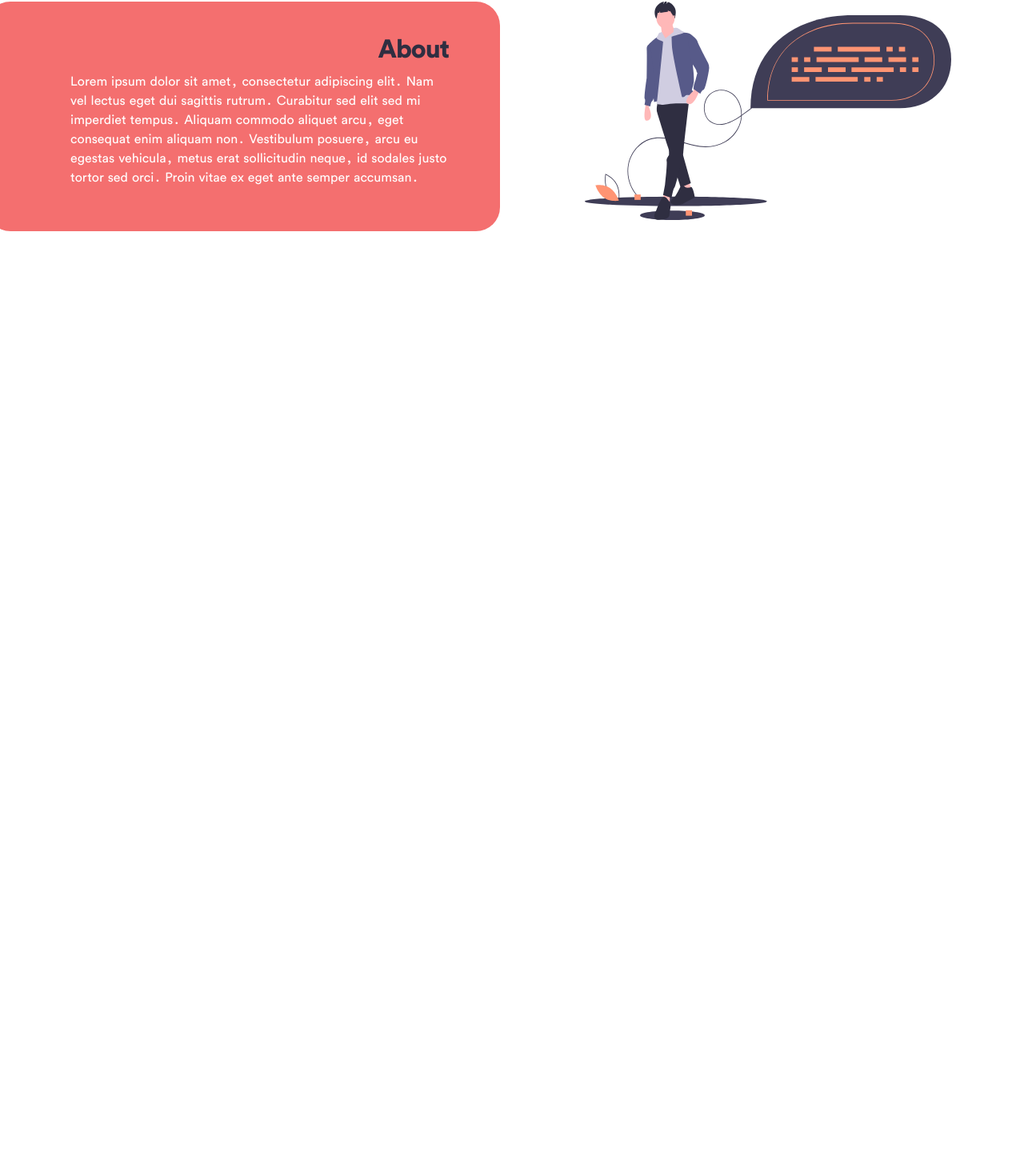
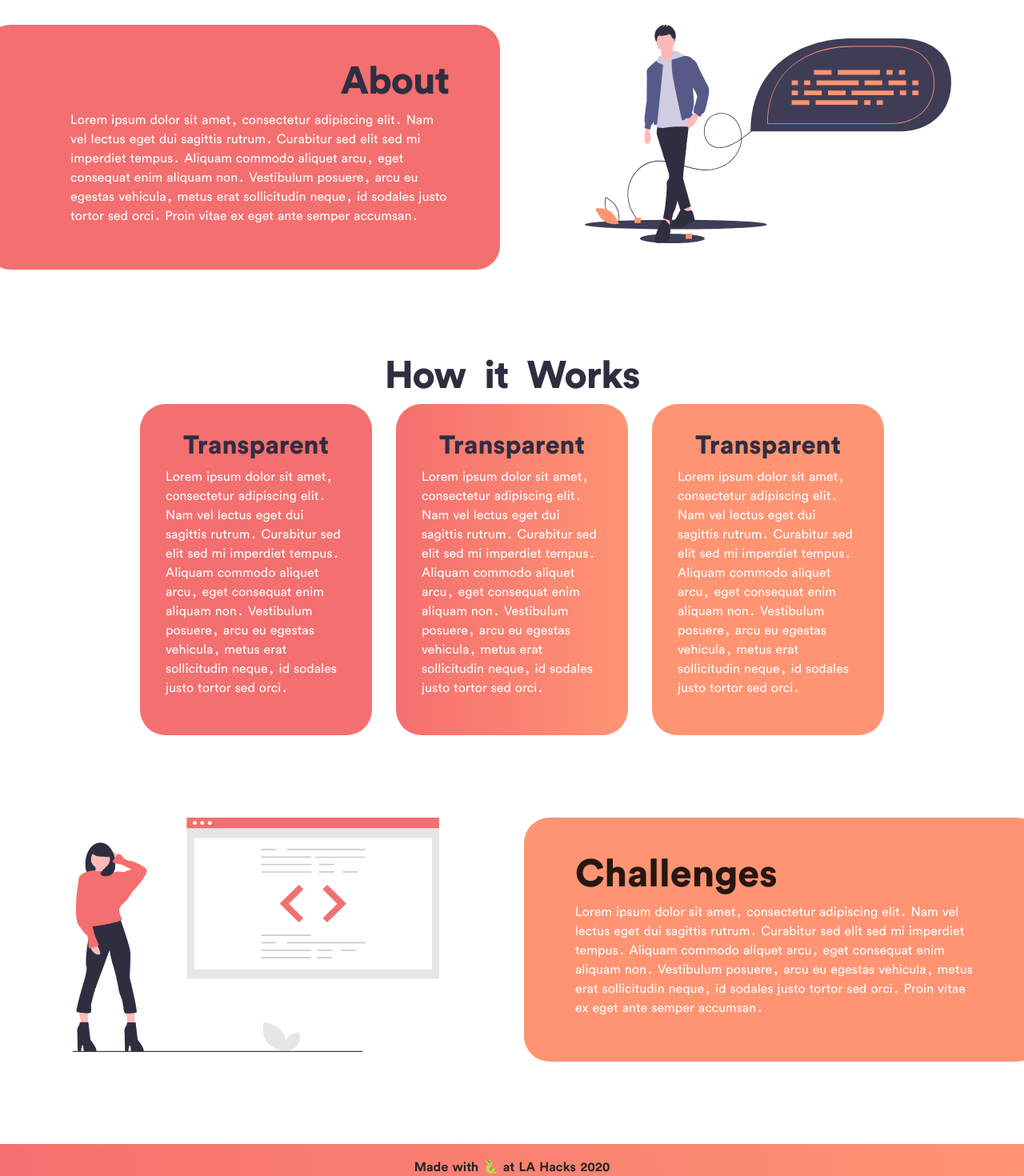
Before and after one commit to willshiao/CheaterBeater, a React (Create React App) app in the folder frontend/: page / in a window 1280 px wide. Shown: the part 325-1795 px from the top of the page at 80% size. Before the commit the page ends 800 px from the top, so only its background shows below. Built offline with nearby package versions, Linux system fonts and the light colour scheme.

Commit message:
Finish How, Challenges, and Footer

```diff
--- a/frontend/src/components/Landing/About/About.scss
+++ b/frontend/src/components/Landing/About/About.scss
@@ -13,6 +13,7 @@
   color: $dark-color;
   font-weight: 900;
   letter-spacing: -1px;
+  font-size: 48px;
 }
 
 .About__desc {
--- /dev/null
+++ b/frontend/src/components/Landing/Challenges/Challenges.js
@@ -0,0 +1,25 @@
+import React from 'react';
+import './Challenges.scss';
+import cbImage from '../../../assets/imgs/cb-2.svg';
+
+const Challenges = () => {
+  return (
+    <section className="Challenges">
+      <div className="container-fluid">
+        <div className="row justify-content-center">
+          <div className="col-6">
+            <img src={cbImage} alt="Cheater Beater" className="Challenges__image"/>
+          </div>
+          <div className="col-6">
+            <div className="Challenges__wrapper">
+              <h2 className="Challenges__title">Challenges</h2>
+              <p className="Challenges__desc">Lorem ipsum dolor sit amet, consectetur adipiscing elit. Nam vel lectus eget dui sagittis rutrum. Curabitur sed elit sed mi imperdiet tempus. Aliquam commodo aliquet arcu, eget consequat enim aliquam non. Vestibulum posuere, arcu eu egestas vehicula, metus erat sollicitudin neque, id sodales justo tortor sed orci. Proin vitae ex eget ante semper accumsan.</p>
+            </div>
+          </div>
+        </div>
+      </div>
+    </section>
+  )
+}
+
+export default Challenges;
--- /dev/null
+++ b/frontend/src/components/Landing/Challenges/Challenges.scss
@@ -0,0 +1,30 @@
+@import '../../../shared/variables.scss';
+
+.Challenges {
+  margin-top: 8%;
+}
+
+.Challenges__image {
+  display: block;
+  margin: 0 auto;
+  width: 75%;
+}
+
+.Challenges__wrapper {
+  background-color: $secondary-color;
+  font-family: "Circular";
+  padding: 40px 64px;
+  padding-right: 84px;
+  border-radius: 32px;
+  margin-right: -6%;
+}
+
+.Challenges__title {
+  font-weight: 900;
+  font-size: 48px;
+}
+
+.Challenges__desc {
+  word-spacing: -4px;
+  color: white;
+}
--- /dev/null
+++ b/frontend/src/components/Landing/Footer/Footer.js
@@ -0,0 +1,12 @@
+import React from 'react';
+import './Footer.scss';
+
+const Footer = () => {
+  return (
+    <section className="Footer">
+      <p className="Footer__desc">Made with 🐍 at LA Hacks 2020</p>
+    </section>
+  )
+}
+
+export default Footer;
--- /dev/null
+++ b/frontend/src/components/Landing/Footer/Footer.scss
@@ -0,0 +1,14 @@
+.Footer {
+  margin-top: 8%;
+}
+
+.Footer__desc {
+  text-align: center;
+  font-family: "Circular";
+  font-weight: 700;
+  word-spacing: -4px;
+  background: linear-gradient(90deg, #F46F6F -2.64%, #FF9473 100%);
+  padding-top: 16px;
+  padding-bottom: 16px;
+  margin-bottom: 0;
+}
--- a/frontend/src/components/Landing/How/How.js
+++ b/frontend/src/components/Landing/How/How.js
@@ -0,0 +1,34 @@
+import React from 'react';
+import './How.scss';
+
+const How = () => {
+  return(
+    <section className="How">
+      <div className="container-fluid">
+        <h2 className="How__title">How it Works</h2>
+        <div className="row justify-content-center">
+          <div className="col-3">
+            <div className="How__wrapper How__first">
+              <h2 className="How__subtitle">Transparent</h2>
+              <p className="How__desc">Lorem ipsum dolor sit amet, consectetur adipiscing elit. Nam vel lectus eget dui sagittis rutrum. Curabitur sed elit sed mi imperdiet tempus. Aliquam commodo aliquet arcu, eget consequat enim aliquam non. Vestibulum posuere, arcu eu egestas vehicula, metus erat sollicitudin neque, id sodales justo tortor sed orci.</p>
+            </div>
+          </div>
+          <div className="col-3">
+            <div className="How__wrapper How__second">
+              <h2 className="How__subtitle">Transparent</h2>
+              <p className="How__desc">Lorem ipsum dolor sit amet, consectetur adipiscing elit. Nam vel lectus eget dui sagittis rutrum. Curabitur sed elit sed mi imperdiet tempus. Aliquam commodo aliquet arcu, eget consequat enim aliquam non. Vestibulum posuere, arcu eu egestas vehicula, metus erat sollicitudin neque, id sodales justo tortor sed orci.</p>
+            </div>
+          </div>
+          <div className="col-3">
+            <div className="How__wrapper How__third">
+              <h2 className="How__subtitle">Transparent</h2>
+              <p className="How__desc">Lorem ipsum dolor sit amet, consectetur adipiscing elit. Nam vel lectus eget dui sagittis rutrum. Curabitur sed elit sed mi imperdiet tempus. Aliquam commodo aliquet arcu, eget consequat enim aliquam non. Vestibulum posuere, arcu eu egestas vehicula, metus erat sollicitudin neque, id sodales justo tortor sed orci.</p>
+            </div>
+          </div>
+        </div>
+      </div>
+    </section>
+  )
+}
+
+export default How;
--- /dev/null
+++ b/frontend/src/components/Landing/How/How.scss
@@ -0,0 +1,46 @@
+@import '../../../shared/variables.scss';
+
+.How {
+  margin-top: 8%;
+}
+
+.How__title {
+  font-family: 'Circular';
+  color: $dark-color;
+  font-weight: 900;
+  word-spacing: -4px;
+  letter-spacing: -1px;
+  text-align: center;
+  font-size: 48px;
+}
+
+.How__wrapper {
+  background-color: $primary-color;
+  padding: 32px;
+  border-radius: 32px;
+}
+
+.How__subtitle {
+  font-family: 'Circular';
+  color: $dark-color;
+  font-weight: 900;
+  text-align: center;
+}
+
+.How__desc {
+  font-family: 'Circular';
+  color: white;
+  word-spacing: -4px;
+}
+
+.How__first {
+  background-color: $primary-color;
+}
+
+.How__second {
+  background: linear-gradient(90deg, #F46F6F 0%, #FF9473 100%);
+}
+
+.How__third {
+  background-color: $secondary-color;
+}
--- a/frontend/src/components/Landing/Landing.js
+++ b/frontend/src/components/Landing/Landing.js
@@ -2,6 +2,9 @@ import React, { Component } from 'react';
 import './Landing.scss';
 import Search from './Search/Search';
 import About from './About/About';
+import How from './How/How';
+import Challenges from './Challenges/Challenges';
+import Footer from './Footer/Footer';
 
 class Landing extends Component {
   render() {
@@ -9,6 +12,9 @@ class Landing extends Component {
       <div className="Landing">
         <Search />
         <About />
+        <How />
+        <Challenges />
+        <Footer />
       </div>
     )
   }
--- a/frontend/src/components/Landing/Landing.scss
+++ b/frontend/src/components/Landing/Landing.scss
@@ -0,0 +1,3 @@
+.Landing {
+  overflow-x: hidden;
+}
--- a/frontend/src/components/Landing/Search/Search.scss
+++ b/frontend/src/components/Landing/Search/Search.scss
@@ -10,6 +10,7 @@
   letter-spacing: -1px;
   color: $dark-color;
   word-spacing: -4px;
+  font-size: 64px;
 }
 
 .Search__input {
```
Also changed, not shown: frontend/src/components/Landing/How/How.css (deleted).
